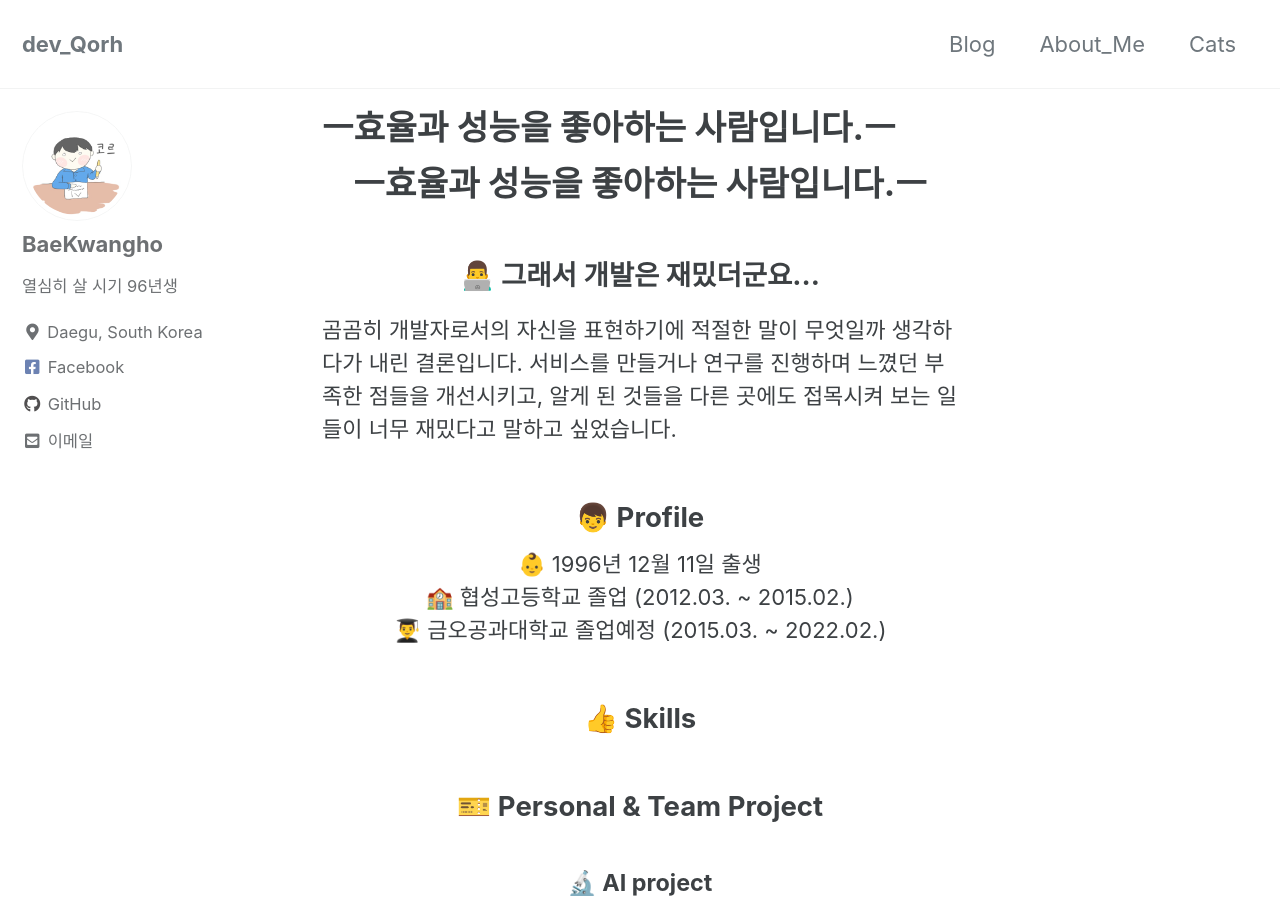
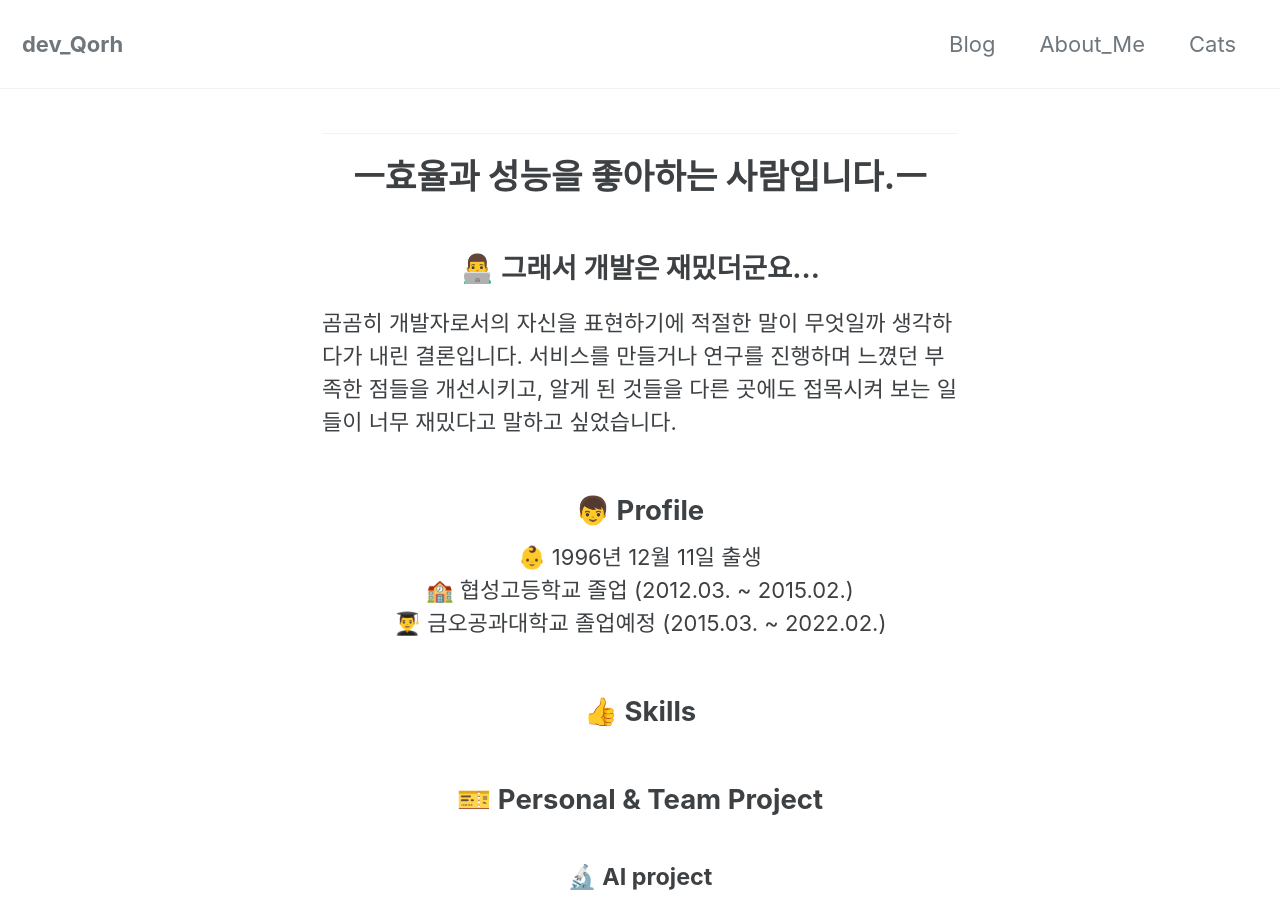
Before and after one commit to BaeKwangho/baekwangho.github.com, a Jekyll site: the page built from _pages/about.md, in a window 1280 px wide and 900 px high. Built offline with Jekyll 4.4.1, drawn with Linux system fonts in a browser that asks for light colours; cached includes are drawn as plain includes; our own code applies the rules of GitHub Pages for plain Markdown files; some of the changed lines change nothing that is shown.

Commit message:
1029 edit

```diff
--- a/_pages/about.md
+++ b/_pages/about.md
@@ -1,7 +1,8 @@
 ---
 layout: posts
 permalink: /about/
-author_profile: true
+---
+
 ---
 
 # <center>ㅡ효율과 성능을 좋아하는 사람입니다.ㅡ</center>
```
